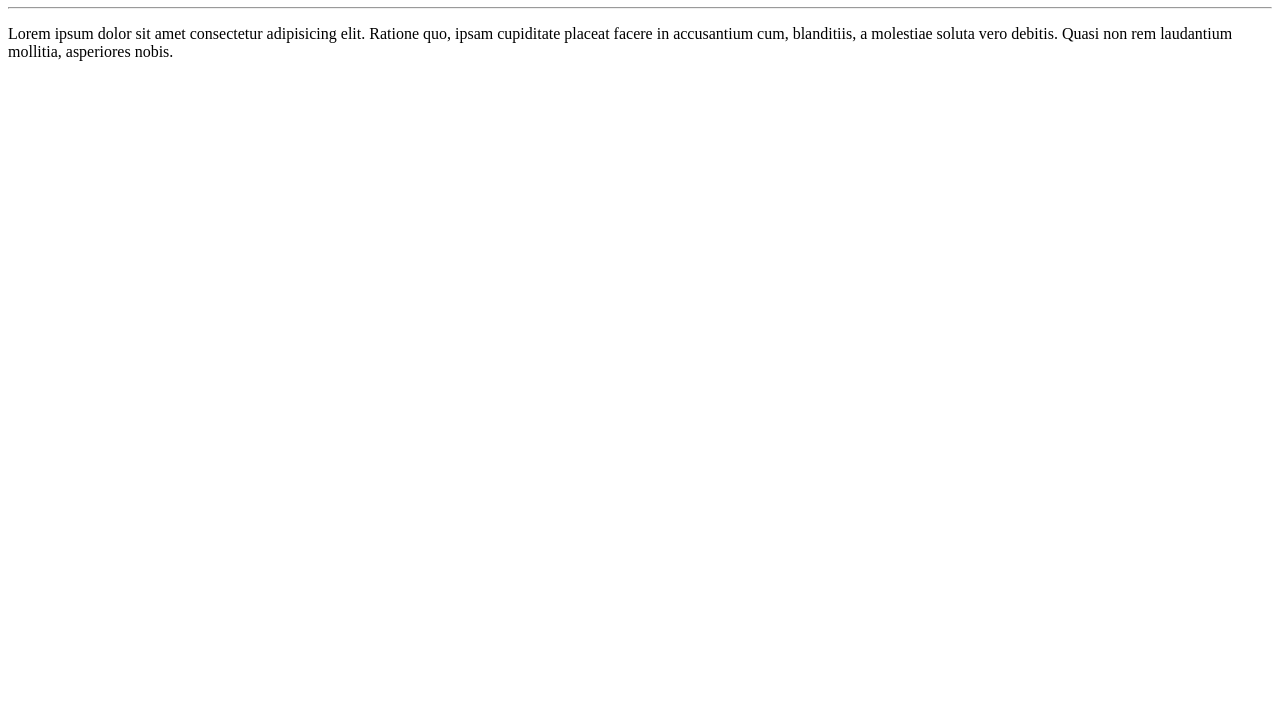
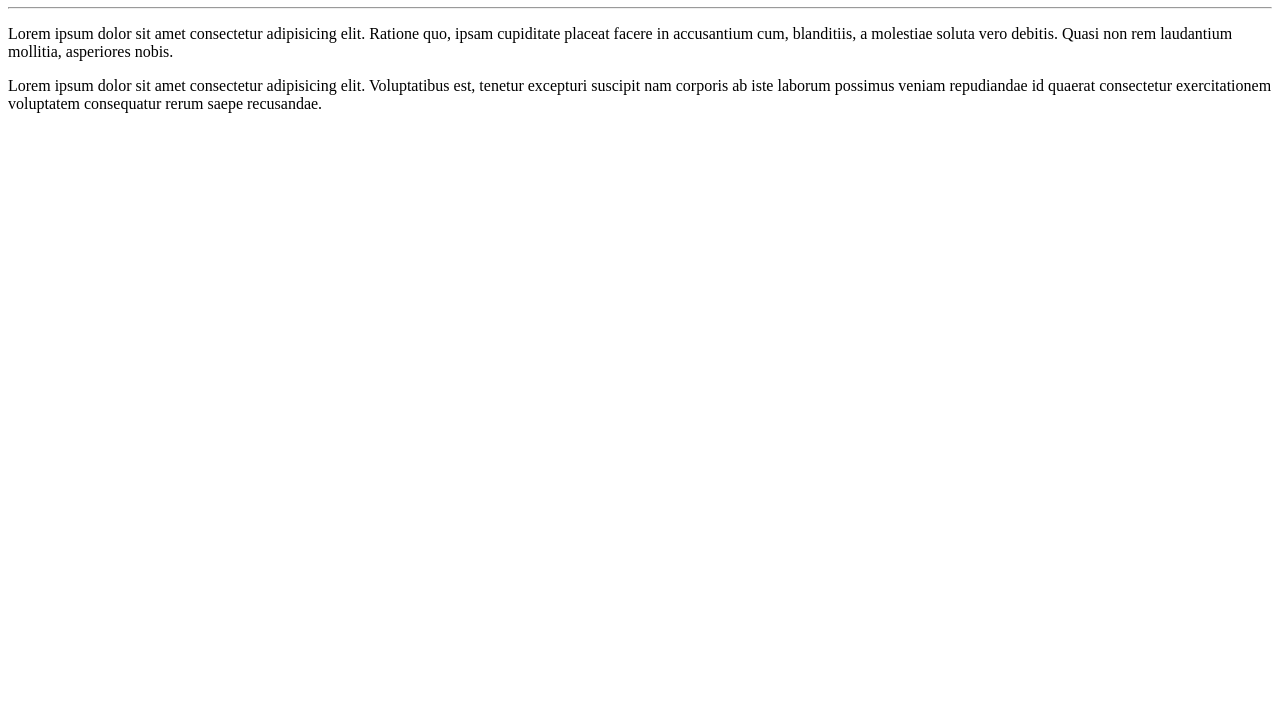
Before and after one commit to gscosta19/OLA_MUNDO, a plain HTML site: page site-exemplo/index.html in a window 1280 px wide. Shown: the part 73-800 px from the top of the page. Drawn offline with Linux system fonts and the light colour scheme.

Commit message:
Adicionei um parágrafo

```diff
--- a/site-exemplo/index.html
+++ b/site-exemplo/index.html
@@ -10,5 +10,6 @@
   <h1>Olá, Mundo!</h1>
   <hr>
   <p>Lorem ipsum dolor sit amet consectetur adipisicing elit. Ratione quo, ipsam cupiditate placeat facere in accusantium cum, blanditiis, a molestiae soluta vero debitis. Quasi non rem laudantium mollitia, asperiores nobis.</p>
+  <p>Lorem ipsum dolor sit amet consectetur adipisicing elit. Voluptatibus est, tenetur excepturi suscipit nam corporis ab iste laborum possimus veniam repudiandae id quaerat consectetur exercitationem voluptatem consequatur rerum saepe recusandae.</p>
 </body>
 </html>
```
